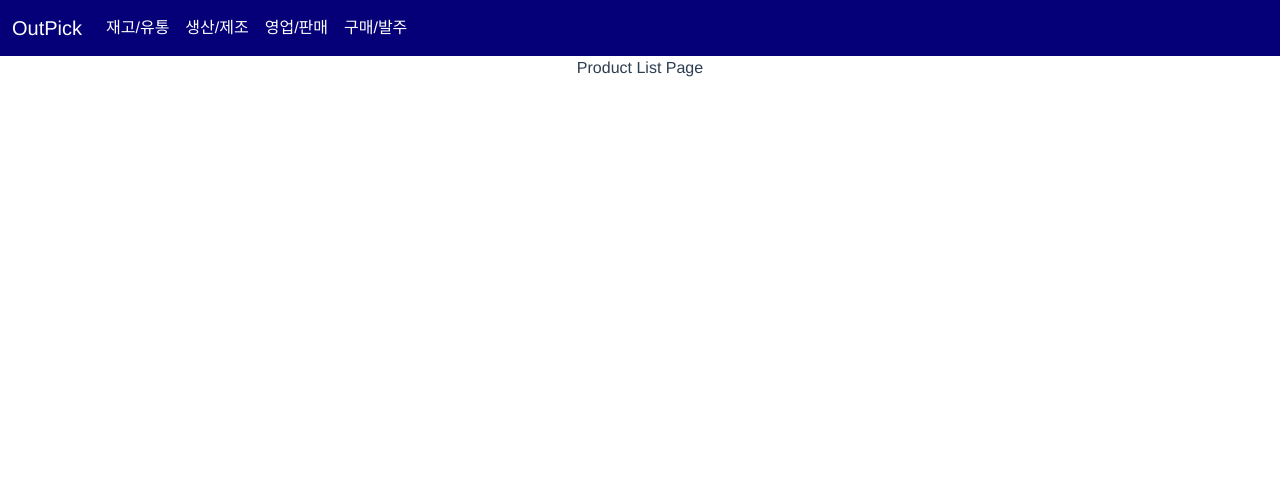
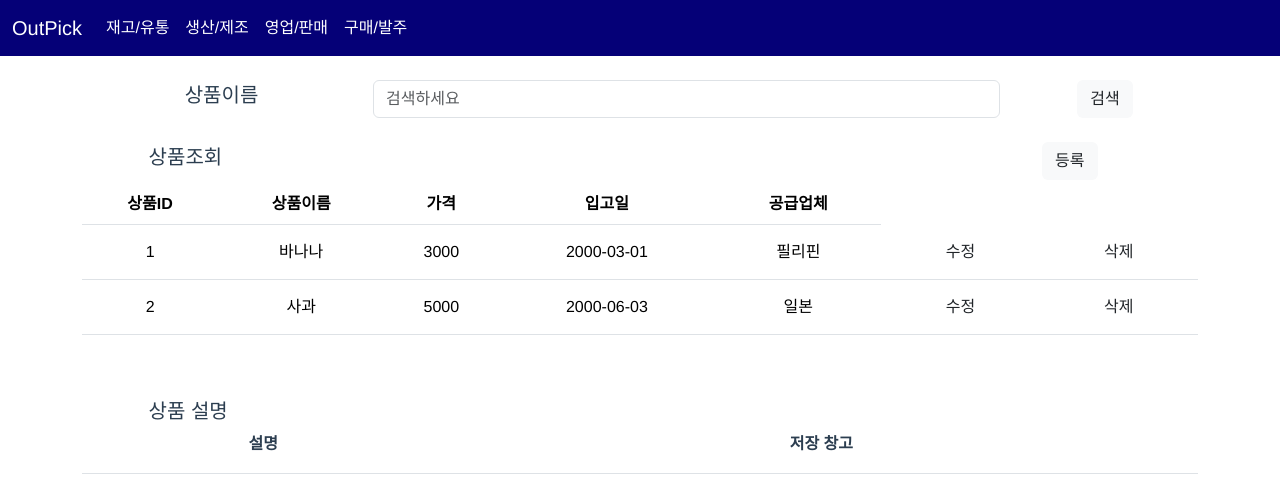
Before and after one commit to beyond-sw-camp/be05-4th-6team-OutPick, a Vue app in the folder vue_outpick_pjt/: page /#/ in a window 1280 px wide. Shown: the top 490 px of the page. Built offline with nearby package versions, Linux system fonts and the light colour scheme.

Commit message:
ProductList 구현

```diff
--- a/vue_outpick_pjt/src/pages/Product/ProductList.vue
+++ b/vue_outpick_pjt/src/pages/Product/ProductList.vue
@@ -1,19 +1,184 @@
 <template>
     <div class="container">
-      <div>
-        <form action="">
-          Product List Page
+
+      <!-- 검색창 -->
+      <form v-on:submit.prevent="search" class="row mt-4" >
+        <div class="col-3" >
+          <h5>상품이름</h5>
+        </div>
+        <div class="col-7" >
+          <input type="text" v-model="searchText" placeholder="검색하세요" class="form-control" >
+        </div>
+        <div class="col-2" >
+          <button class="btn bg-light" >검색</button>
+        </div>
       </form>
+
+      <!-- 상품조회 -->
+      <div class="row row-right mt-4">
+        <div class="col-7" >
+          <h5>상품조회</h5>
         </div>
+        <div class="col-4 flex">
+          <button class="btn bg-light" >등록</button>
+        </div>
+      </div>
+
+      <div class="row mt-1">
+        <table class="table table-hover">
+
+          <thead>
+            <tr>
+              <th>상품ID</th>
+              <th>상품이름</th>
+              <th>가격</th>
+              <th>입고일</th>
+              <th>공급업체</th>
+            </tr>
+          </thead>
+          <tbody v-for="pd in copy_pd_list" :key="pd.product_id" >
+            <tr v-on:click="select(pd.product_id)">
+              <td>{{ pd.product_id }}</td>
+              <td>{{ pd.name }}</td>
+              <td>{{ pd.price }}</td>
+              <td>{{ pd.incomming_date }}</td>
+              <td>{{ pd.supplier }}</td>
+              <td> <button class="btn bg-white" v-on:click="modify(pd.product_id)" >수정</button> </td>
+              <td><button class="btn bg-white" v-on:click="pd_delete(pd.product_id)" >삭제</button> </td>
+            </tr>
+          </tbody>
+
+        </table>
+      </div>
+
+      <div class="row row-right mt-5">
+        <h5>상품 설명</h5>
+      </div>
+
+      <div class="row" >
+        <table class="table">
+          <thead>
+            <th>설명</th>
+            <th>저장 창고</th>
+          </thead>
+          <tbody>
+            <tr>
+              <td>{{ pd_view.content }}</td>
+              <td>{{ pd_view.storage }}</td>
+            </tr>
+          </tbody>
+        </table>
+      </div>
+
     </div>
 </template>
 
 <script>
+import { ref} from "vue";
+
 export default {
+
+  setup(){
+
+    const searchText = ref('');
+    const pd_view = ref({});
+
+    const product_list = ref([
+      {product_id : 1,
+        name : "바나나",
+        price : "3000",
+        incomming_date : "2000-03-01",
+        supplier : "필리핀"}
+    ,{product_id : 2,
+        name : "사과",
+        price : "5000",
+        incomming_date : "2000-06-03",
+        supplier : "일본"}]);
+
+    // search에 따라 변경되는 값
+    let copy_pd_list = ref([{}]);
+
+    const search = () => {
+      window.alert("click!");
+
+      if(searchText.value){
+        copy_pd_list.value = product_list.value.filter( (search_pd) => {
+          return search_pd.name.includes(searchText.value);
+        })
+      }else {
+        copy_pd_list.value = product_list.value;
+      }
+
+      searchText.value = "";
+    }
+
+    const getList = () => {
+
+      // axios - get 통신 : 전체리스트
+
+      copy_pd_list.value = [...product_list.value];
+
+      // console.log(copy_pd_list.value[0]);
+    }
+
+    getList();
+
+    const modify = (product_id) => {
+      window.alert("modify : " + product_id)
+
+      // axios - post 통신 : 상품정보 수정
+    }
+
+    const pd_delete = (product_id) => {
+      window.alert("delete : " + product_id)
+
+      // axios - delete 통신 : 상품정보 삭제
+    }
+
+    const select = (product_id) => {
+      window.alert("select : " + product_id)
+
+      // axios - get 통신 : 상세정보
+
+      pd_view.value = {content : "happy",
+      storage : "h-101"}
+    }
+
+    return{
+      search,
+      modify,
+      pd_delete,
+      select,
+      product_list,
+      copy_pd_list,
+      searchText,
+      pd_view
+    }
+  }
 
 }
 </script>
 
 <style>
+.row{
+  display: flex;
+  align-items: center;
+}
+
+.flex{
+    display: flex;
+    flex-direction: row-reverse;
+    flex-wrap : wrap;
+    gap : 5px;
+}
+
+.row-right{
+  text-align: left;
+  padding-left: 5%;
+}
+
+table tbody tr td {
+  vertical-align: middle; /* 세로 방향 가운데 정렬 */
+}
 
 </style>
```
Lines whose indentation alone changed are shown as unchanged.
